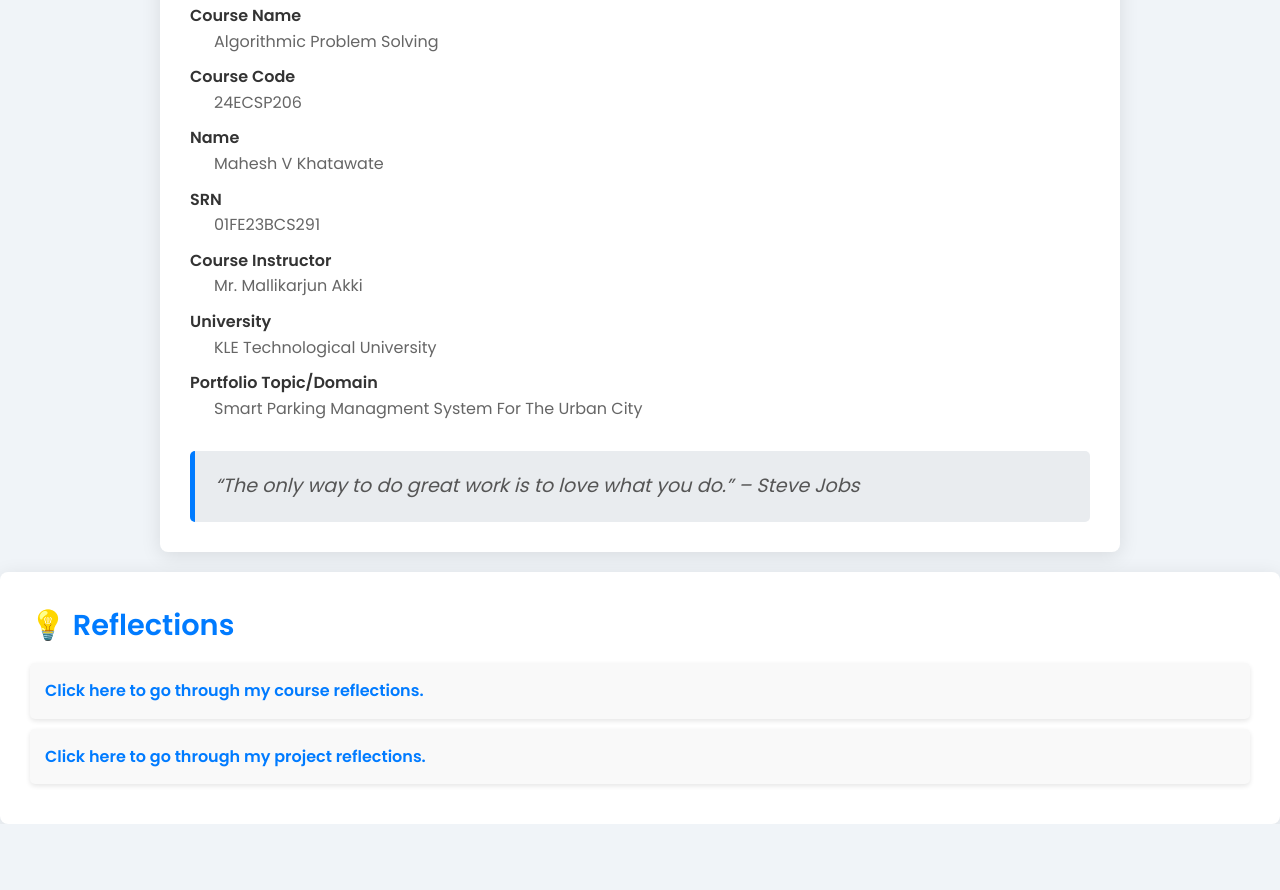
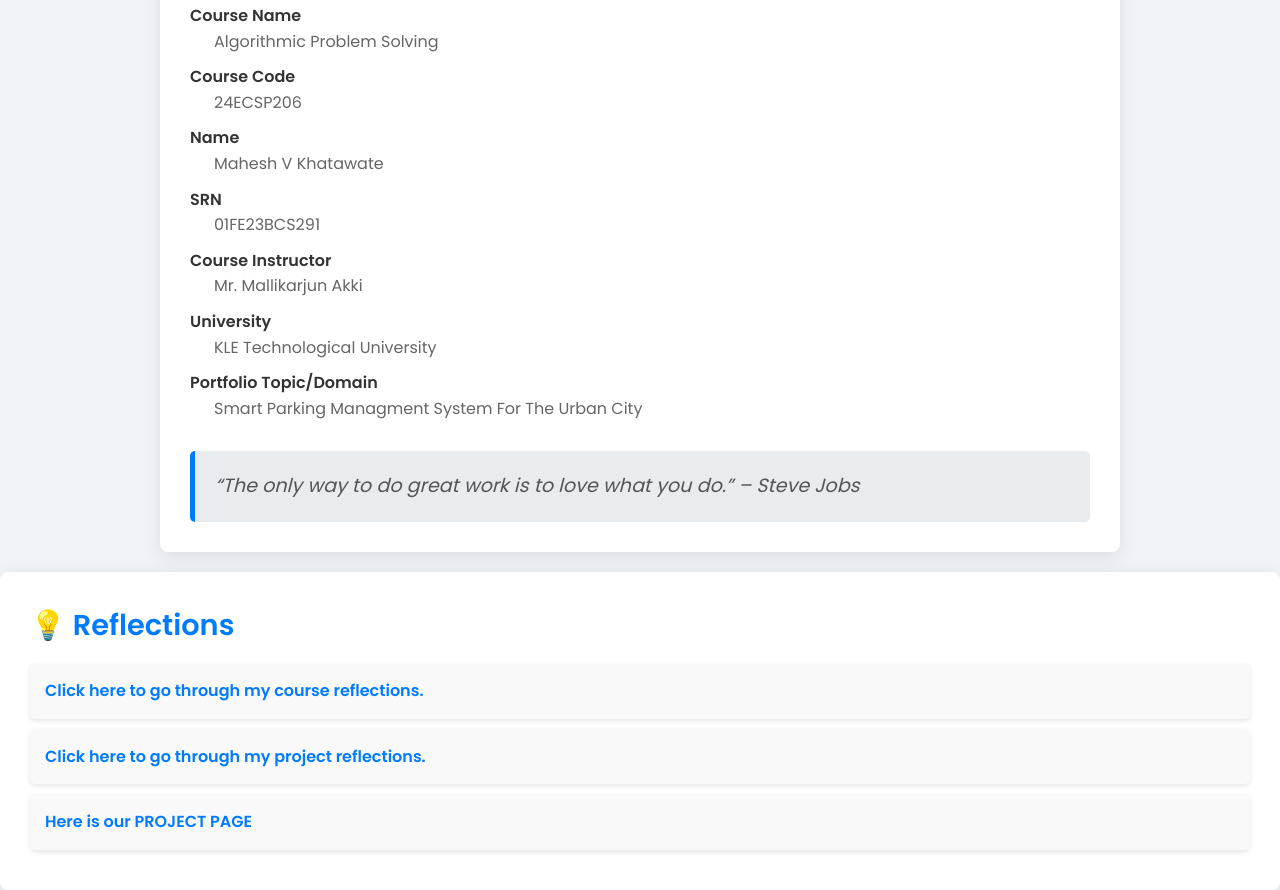
Before and after one commit to MaheshKhatawate/portfolio.github.io, a plain HTML site: page index.html in a window 1280 px wide. Shown: the part 1148-2038 px from the top of the page. Before the commit the page ends 1972 px from the top, so only its background shows below. Drawn offline with Linux system fonts and the light colour scheme.

Commit message:
Final commit

```diff
--- a/index.html
+++ b/index.html
@@ -73,6 +73,7 @@
         <ul>
             <li><a href="reflection.html">Click here to go through my course reflections.</a></li>
             <li><a href="projectReflection.html">Click here to go through my project reflections.</a></li>
+            <li><a href="https://maheshkhatawate.github.io/daa_project_portfolio/" target="_blank">Here is our PROJECT PAGE</a></li>
         </ul>
     </section>
 </body>
```
